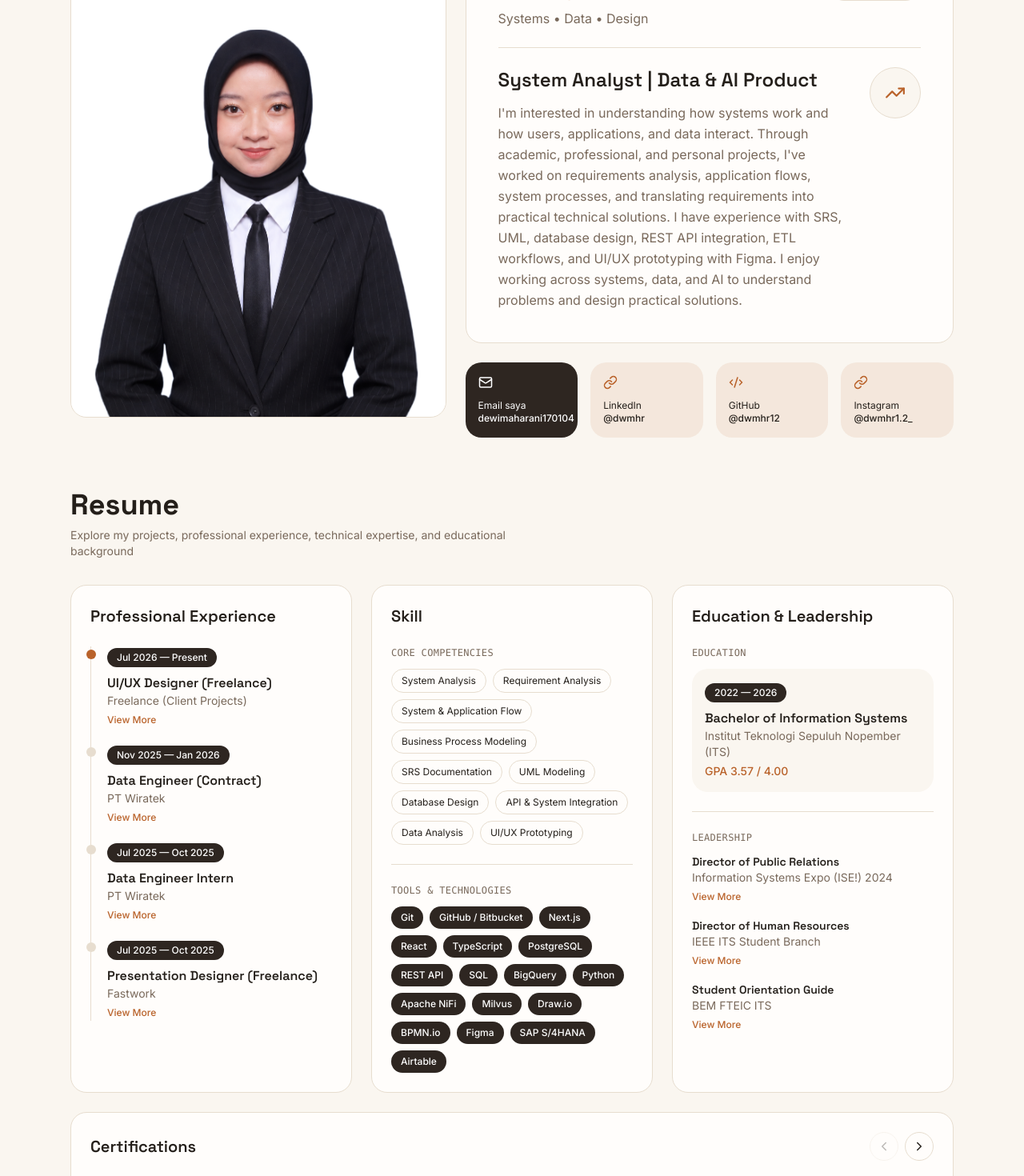
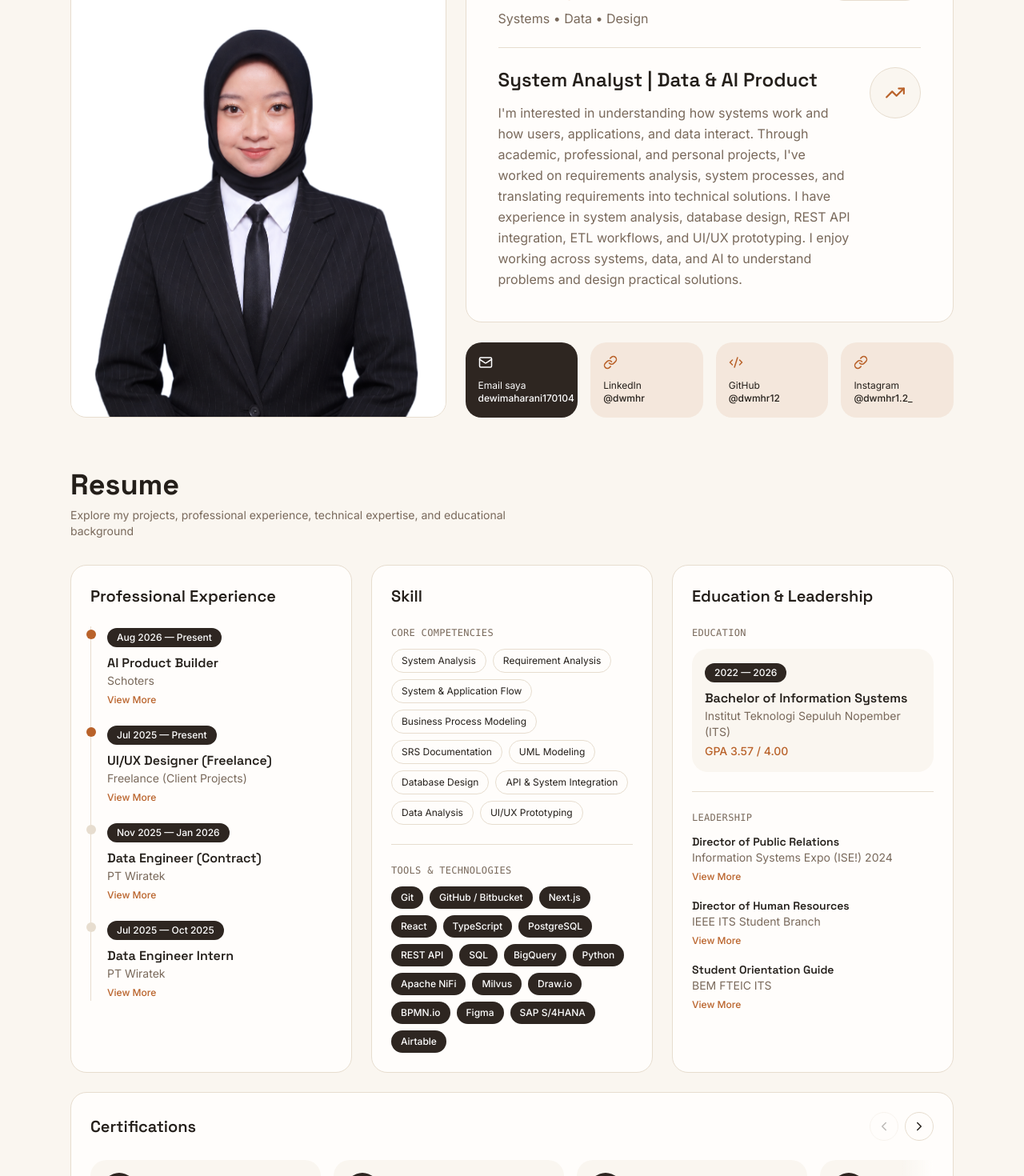
Before and after one commit to dwmhr12/portfolio-web, a React (Vite) app: page / in a window 1280 px wide. Shown: the part 820-2290 px from the top of the page at 80% size. Built offline with nearby package versions, Linux system fonts and the light colour scheme.

Commit message:
memperbarui halaman kerja

```diff
--- a/src/data/profile.js
+++ b/src/data/profile.js
@@ -22,7 +22,7 @@ export const profile = {
 
   aboutTitle: 'System Analyst | Data & AI Product',
   // Paragraf singkat tentang kamu (2-4 kalimat cukup)
-  about: `I'm interested in understanding how systems work and how users, applications, and data interact. Through academic, professional, and personal projects, I've worked on requirements analysis, application flows, system processes, and translating requirements into practical technical solutions. I have experience with SRS, UML, database design, REST API integration, ETL workflows, and UI/UX prototyping with Figma. I enjoy working across systems, data, and AI to understand problems and design practical solutions.`,
+  about: `I'm interested in understanding how systems work and how users, applications, and data interact. Through academic, professional, and personal projects, I've worked on requirements analysis, system processes, and translating requirements into technical solutions. I have experience in system analysis, database design, REST API integration, ETL workflows, and UI/UX prototyping. I enjoy working across systems, data, and AI to understand problems and design practical solutions.`,
 
   photoUrl: '/FOTO2.png', // isi link foto kamu (atau taruh file di /public lalu isi "/nama-file.jpg")
   location: 'Surabaya, Indonesia',
@@ -110,13 +110,24 @@ export const profile = {
 // Riwayat pengalaman (magang/organisasi/kerja) — urutan dari terbaru
 export const experience = [
   {
-    period: 'Jul 2026 — Present',
+    period: 'Aug 2026 — Present',
+    title: 'AI Product Builder',
+    place: 'Schoters',
+    description: [
+      'Analyzed business requirements and system workflows to define functional requirements and application flows.',
+      'Translated user needs into practical product and system solutions.',
+      'Designed and developed web applications leveraging AI agents, APIs, databases, and third-party integrations.',
+    ],
+    current: true,
+  },
+  {
+    period: 'Jul 2025 — Present',
     title: 'UI/UX Designer (Freelance)',
     place: 'Freelance (Client Projects)',
     description: [
-      'Designed high-fidelity user interfaces based on client requirements.',
-      'Created interactive prototypes using Figma.',
-      'Refined designs through multiple feedback iterations with clients.',
+      'Analyzed client requirements and user needs to define interface and interaction requirements.',
+      'Translated requirements into user flows, wireframes, and high-fidelity designs using Figma.',
+      'Refined designs through client feedback and iterative improvements.',
     ],
     current: true,
   },
@@ -125,8 +136,8 @@ export const experience = [
     title: 'Data Engineer (Contract)',
     place: 'PT Wiratek',
     description: [
-      'Built ETL data pipelines using Apache NiFi.',
-      'Processed data from Excel files and REST APIs into relational databases.',
+      'Analyzed data requirements and system workflows to design ETL solutions using Apache NiFi.',
+      'Designed data integration flows from Excel files and REST APIs into relational databases.',
       'Performed data validation, cleansing, transformation, and workflow automation.',
     ],
     current: false,
@@ -136,20 +147,9 @@ export const experience = [
     title: 'Data Engineer Intern',
     place: 'PT Wiratek',
     description: [
-      'Developed a Retrieval-Augmented Generation (RAG) pipeline for the PLN Insight Generatif project.',
-      'Processed documents through extraction, cleansing, chunking, embedding, and vector storage in Milvus.',
-      'Evaluated multiple retrieval strategies to identify the best-performing approach.',
-    ],
-    current: false,
-  },
-  {
-    period: 'Jul 2025 — Oct 2025',
-    title: 'Presentation Designer (Freelance)',
-    place: 'Fastwork',
-    description: [
-      'Designed presentation decks tailored to client requirements.',
-      'Created presentation materials and simple websites using Canva.',
-      'Revised designs based on client feedback before final delivery.',
+      'Analyzed document processing requirements and designed a RAG pipeline for the PLN Insight Generatif project.',
+      'Designed workflows covering document extraction, cleansing, chunking, embedding, and vector storage using Milvus.',
+      'Evaluated retrieval strategies to identify the most suitable approach based on system performance.',
     ],
     current: false,
   },
--- a/src/pages/Work.jsx
+++ b/src/pages/Work.jsx
@@ -24,7 +24,7 @@ export default function Work() {
             Projects
           </h1>
           <p className="mt-2 max-w-lg text-sm text-muted dark:text-muted-dark">
-            A collection of projects showcasing business analysis, system design, and data-driven solutions
+            A selection of projects in system analysis, data, and AI-driven solutions.
           </p>
         </div>
         <FilterTabs tracks={tracks} active={activeTrack} onChange={setActiveTrack} />
```
